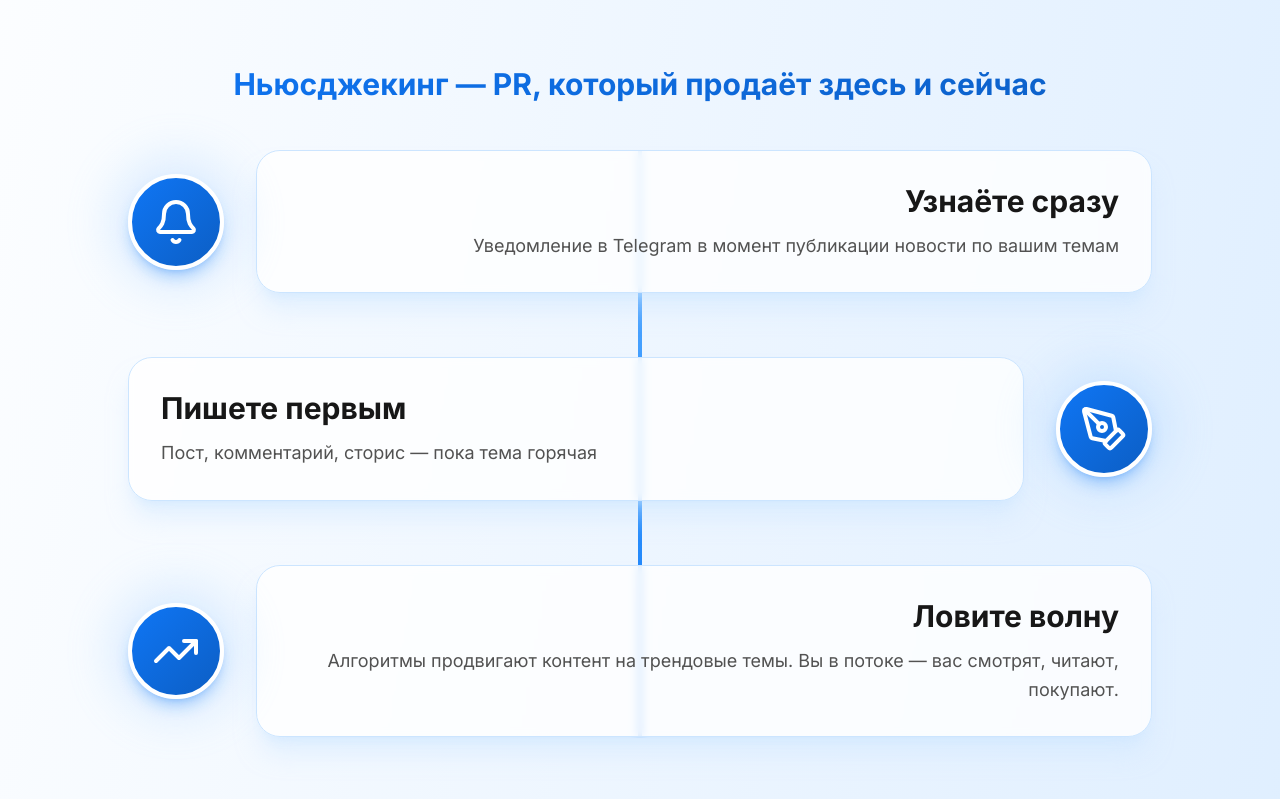
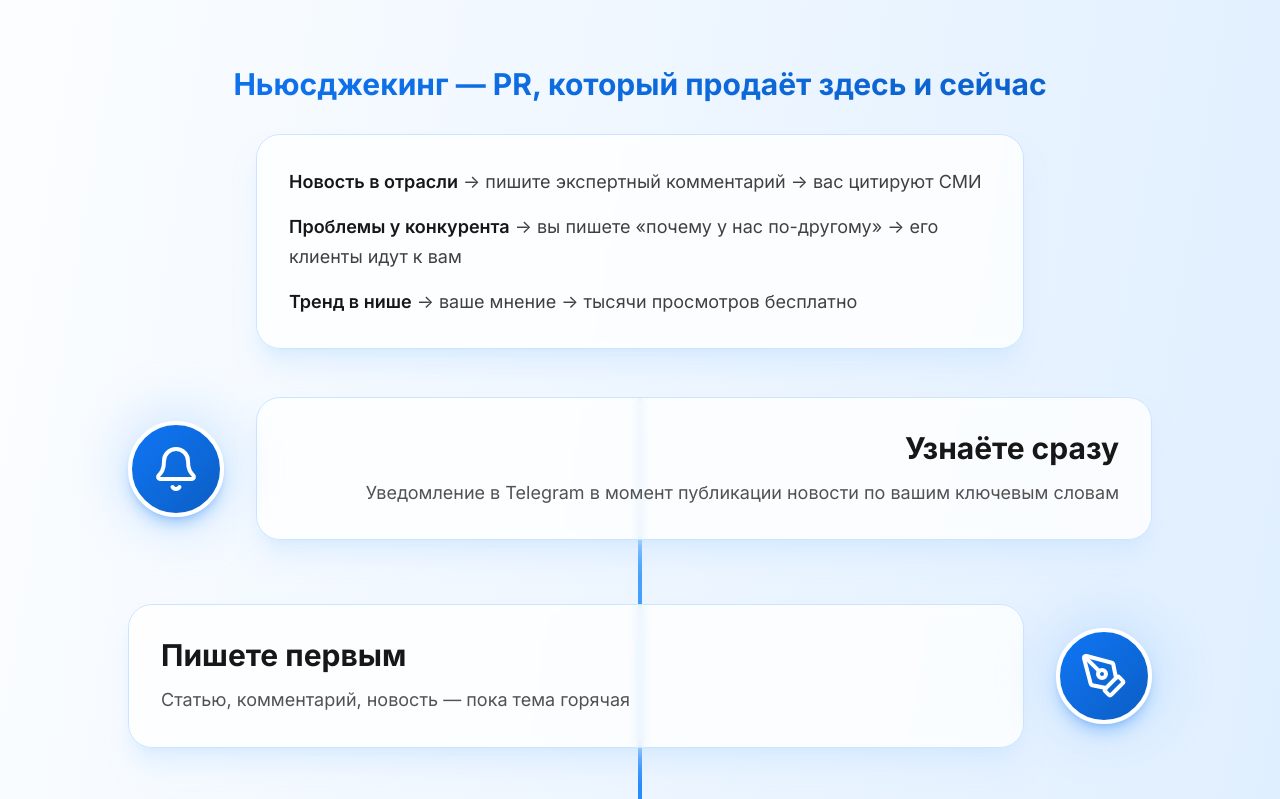
Before and after one commit to StelmakhKarina/gethear_landing, a React (Vite) app: page / in a window 1280 px wide. Shown: the part 1061-1860 px from the top of the page. Built offline with nearby package versions, Linux system fonts and the light colour scheme.

Commit message:
Update missed opportunities section: add examples and refine descriptions

```diff
--- a/src/components/MissedOpportunities.tsx
+++ b/src/components/MissedOpportunities.tsx
@@ -26,17 +26,17 @@ export const MissedOpportunities: React.FC = () => {
     {
       icon: Bell,
       title: 'Узнаёте сразу',
-      description: 'Уведомление в Telegram в момент публикации новости по вашим темам'
+      description: 'Уведомление в Telegram в момент публикации новости по вашим ключевым словам'
     },
     {
       icon: PenTool,
       title: 'Пишете первым',
-      description: 'Пост, комментарий, сторис — пока тема горячая'
+      description: 'Статью, комментарий, новость — пока тема горячая'
     },
     {
       icon: TrendingUp,
       title: 'Ловите волну',
-      description: 'Алгоритмы продвигают контент на трендовые темы. Вы в потоке — вас смотрят, читают, покупают.'
+      description: 'Алгоритмы продвигают контент на трендовые темы. Вы в потоке — вас смотрят, читают, покупают'
     }
   ]
 
@@ -62,12 +62,31 @@ export const MissedOpportunities: React.FC = () => {
         </div>
 
         {/* Подзаголовок */}
-        <div className={`text-center mb-12 transition-all duration-700 delay-200 ${
+        <div className={`text-center mb-8 transition-all duration-700 delay-200 ${
           isVisible ? 'opacity-100 translate-y-0' : 'opacity-0 translate-y-4'
         }`}>
           <h3 className="text-3xl sm:text-3xl font-bold text-transparent bg-clip-text bg-gradient-to-r from-primary-500 to-primary-600">
           Ньюсджекинг — PR, который продаёт здесь и сейчас
           </h3>
+        </div>
+
+        {/* Примеры */}
+        <div className={`max-w-3xl mx-auto mb-12 transition-all duration-700 delay-250 ${
+          isVisible ? 'opacity-100 translate-y-0' : 'opacity-0 translate-y-4'
+        }`}>
+          <div className="bg-white/80 backdrop-blur-sm rounded-3xl p-6 md:p-8 shadow-xl shadow-primary-100/50 border border-primary-100">
+            <div className="space-y-4 text-lg text-neutral-700 leading-relaxed">
+              <p>
+                <span className="font-semibold text-neutral-900">Новость в отрасли</span> → пишите экспертный комментарий → вас цитируют СМИ
+              </p>
+              <p>
+                <span className="font-semibold text-neutral-900">Проблемы у конкурента</span> → вы пишете «почему у нас по-другому» → его клиенты идут к вам
+              </p>
+              <p>
+                <span className="font-semibold text-neutral-900">Тренд в нише</span> → ваше мнение → тысячи просмотров бесплатно
+              </p>
+            </div>
+          </div>
         </div>
 
         {/* Временная линия с тремя шагами */}
```
